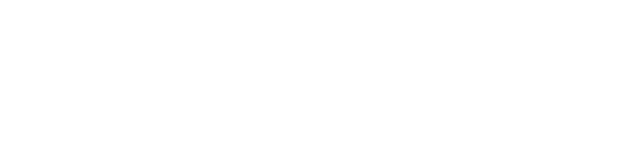
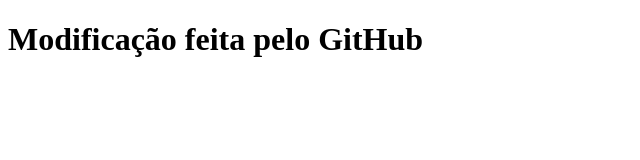
Before and after one commit to Eric-Gabriel-Larroque/M0S3_TechDive_Repo, a plain HTML site: page index.html in a window 1280 px wide. Shown: the whole page, without its empty margins (0-640 px from the left). Drawn offline with Linux system fonts and the light colour scheme.

Commit message:
Update index.html

```diff
--- a/index.html
+++ b/index.html
@@ -7,6 +7,6 @@
     <title>Document</title>
 </head>
 <body>
-
+    <h1>Modificação feita pelo GitHub</h1>
 </body>
 </html>
```
